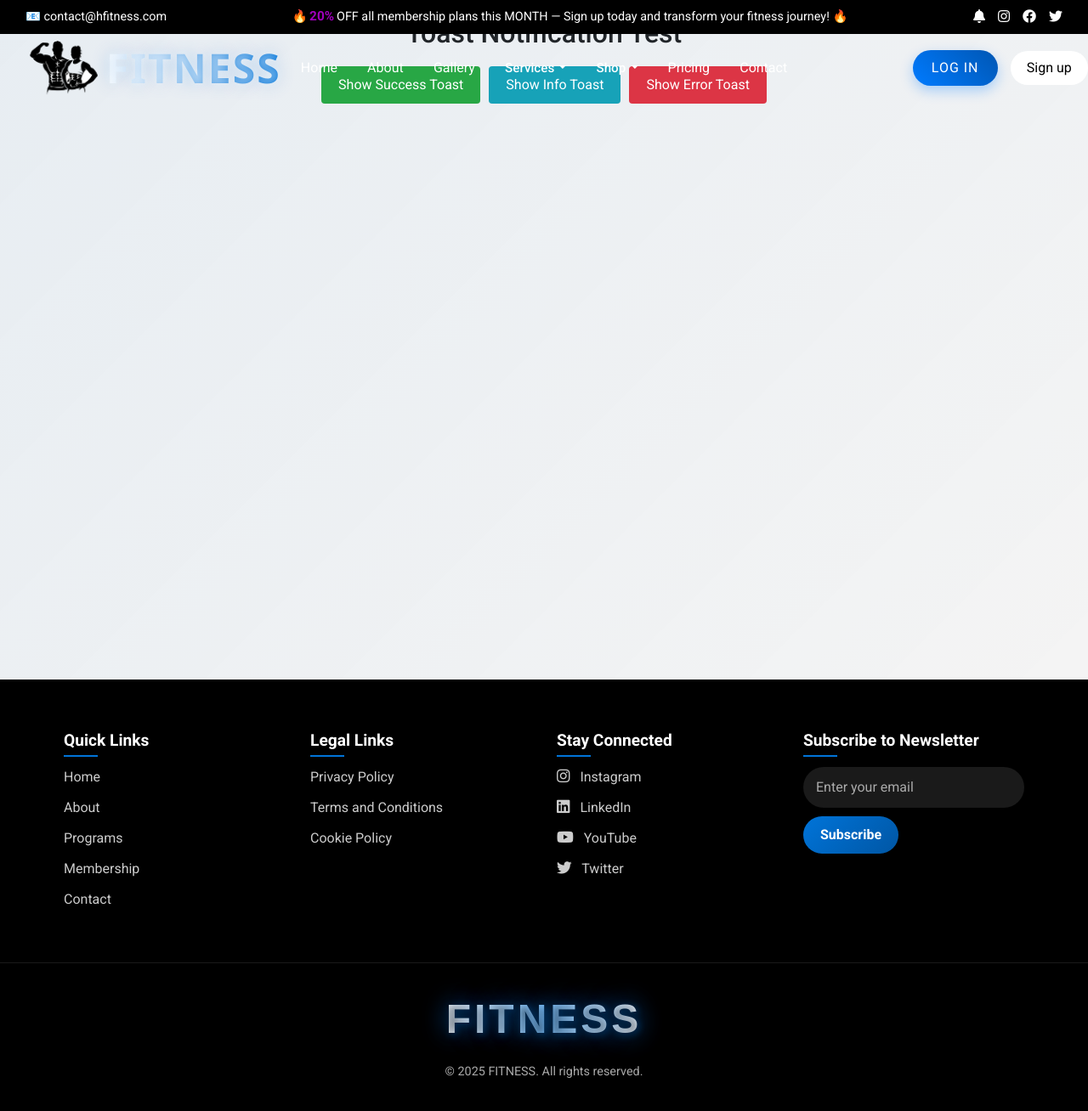
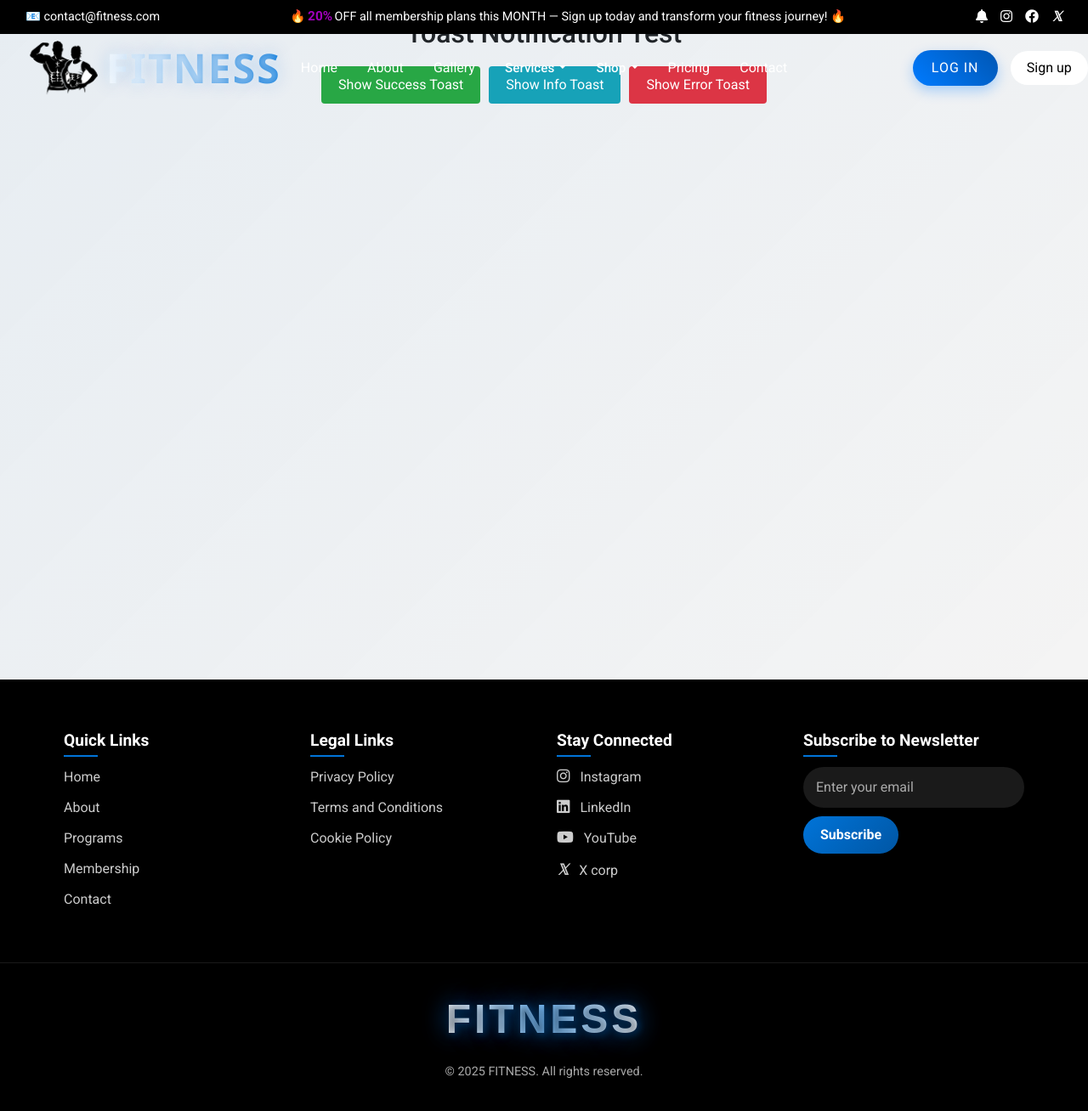
Before and after one commit to muhammadmasoud/fitnessApp, a React (Create React App) app: page /toast-test in a window 1280 px wide. Shown: the top 1308 px of the page at 85% size. Built offline with nearby package versions, Linux system fonts and the light colour scheme.

Commit message:
some minor bug fixes

```diff
--- a/public/index.html
+++ b/public/index.html
@@ -13,7 +13,7 @@
     <link rel="manifest" href="%PUBLIC_URL%/manifest.json" />
     <!-- Add Font Awesome CSS -->
     <link rel="stylesheet" href="https://cdnjs.cloudflare.com/ajax/libs/font-awesome/5.15.4/css/all.min.css">
-    <title>H-FITNESS</title>
+    <title>FITNESS</title>
   </head>
   <body>
     <noscript>You need to enable JavaScript to run this app.</noscript>
--- a/src/App.css
+++ b/src/App.css
@@ -135,6 +135,13 @@ main {
   color: var(--primary-color);
 }
 
+/* Custom X (Twitter) icon */
+.fa-brands.fa-x-twitter:before {
+  content: "𝕏";
+  font-family: sans-serif;
+  font-weight: bold;
+}
+
 .main-content {
   flex: 1;
   padding: 0;
--- a/src/App.js
+++ b/src/App.js
@@ -67,13 +67,13 @@ function App() {
           <div className="app" style={appStyle}>
           <header style={headerStyle}>
             <div className="announcement-bar">
-              <span className="announcement-email">📧 contact@hfitness.com</span>
+              <span className="announcement-email">📧 contact@fitness.com</span>
               <span className="announcement-promotion">🔥 <span className="rainbow-text">20%</span> OFF all membership plans this MONTH — Sign up today and transform your fitness journey! 🔥</span>
               <div className="social-icons">
                 <a href="#" className="social-icon"><i className="fas fa-light fa-bell"></i></a>
-                <a href="#" className="social-icon"><i className="fab fa-instagram"></i></a>
-                <a href="#" className="social-icon"><i className="fab fa-facebook"></i></a>
-                <a href="#" className="social-icon"><i className="fab fa-twitter"></i></a>
+                <a href="https://www.instagram.com/" className="social-icon"><i className="fab fa-instagram"></i></a>
+                <a href="https://www.facebook.com/" className="social-icon"><i className="fab fa-facebook"></i></a>
+                <a href="https://www.x.com/" className="social-icon"><i className="fa-brands fa-x-twitter"></i></a>
               </div>
             </div>
             <Navigation />
--- a/src/components/Footer.js
+++ b/src/components/Footer.js
@@ -46,7 +46,7 @@ const Footer = () => {
             <li><a href="https://instagram.com" target="_blank" rel="noopener noreferrer"><i className="fab fa-instagram"></i> Instagram</a></li>
             <li><a href="https://linkedin.com" target="_blank" rel="noopener noreferrer"><i className="fab fa-linkedin"></i> LinkedIn</a></li>
             <li><a href="https://youtube.com" target="_blank" rel="noopener noreferrer"><i className="fab fa-youtube"></i> YouTube</a></li>
-            <li><a href="https://twitter.com" target="_blank" rel="noopener noreferrer"><i className="fab fa-twitter"></i> Twitter</a></li>
+            <li><a href="https://x.com" target="_blank" rel="noopener noreferrer"><i className="fa-brands fa-x-twitter"></i> X corp</a></li>
           </ul>
         </div>
 
--- a/src/components/HoverDropdown.js
+++ b/src/components/HoverDropdown.js
@@ -29,6 +29,15 @@ const HoverDropdown = ({ title, items, isActive }) => {
     }
   };
 
+  const handleItemClick = (path) => {
+    // Immediately hide dropdown
+    setIsHovered(false);
+    setIsMobileOpen(false);
+
+    // Navigate to the selected page
+    navigate(path);
+  };
+
   return (
     <div
       className={`hover-dropdown ${isActive ? 'active' : ''}`}
@@ -54,7 +63,10 @@ const HoverDropdown = ({ title, items, isActive }) => {
               key={index}
               to={item.path}
               className="dropdown-item"
-              onClick={() => setIsMobileOpen(false)}
+              onClick={(e) => {
+                e.preventDefault(); // Prevent default link behavior
+                handleItemClick(item.path);
+              }}
             >
               {item.label}
             </Link>
--- a/src/pages/About.css
+++ b/src/pages/About.css
@@ -483,7 +483,7 @@
 }
 
 .information-heading .company-name {
-  color: #0088ff; /* Bright blue for H-FITNESS */
+  color: #0088ff; /* Bright blue for FITNESS */
 }
 
 .information-heading .service-type {
--- a/src/pages/AuthenticatedHome.css
+++ b/src/pages/AuthenticatedHome.css
@@ -20,7 +20,7 @@
   display: flex;
   align-items: center;
   justify-content: center;
-  background-image: url('../assets/images/bg-pic.PNG');
+  background-image: url('../assets/images/about.jpg');
   background-size: cover;
   background-position: center;
   color: white;
--- a/src/pages/Products.js
+++ b/src/pages/Products.js
@@ -392,16 +392,25 @@ const Products = () => {
     navigate('/cart');
   };
 
+  // State to control dropdown visibility
+  const [showCategoryDropdown, setShowCategoryDropdown] = useState(false);
+
   // Filter products by category
   const filterByCategory = (category) => {
     setActiveCategory(category);
     setCurrentPage(1); // Reset to first page when changing category
+    setShowCategoryDropdown(false); // Hide dropdown after selection
   };
 
   // Reset filters to show all products
   const showAllProducts = () => {
     setActiveCategory(null);
     setCurrentPage(1); // Reset to first page when showing all
+  };
+
+  // Toggle category dropdown
+  const toggleCategoryDropdown = () => {
+    setShowCategoryDropdown(!showCategoryDropdown);
   };
 
   // Pagination functions
```
Also changed, not shown: public/manifest.json, 1 other file (tests, documents, lock files or other folders).
